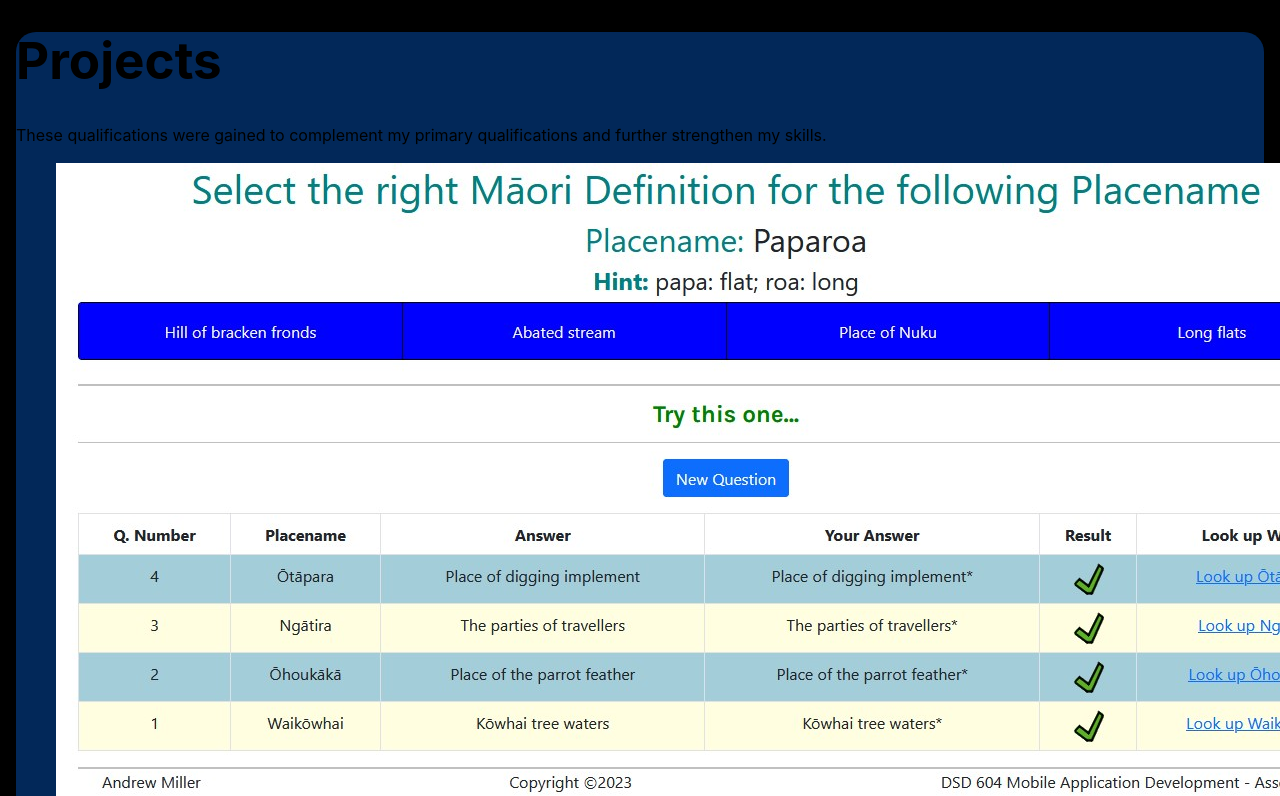
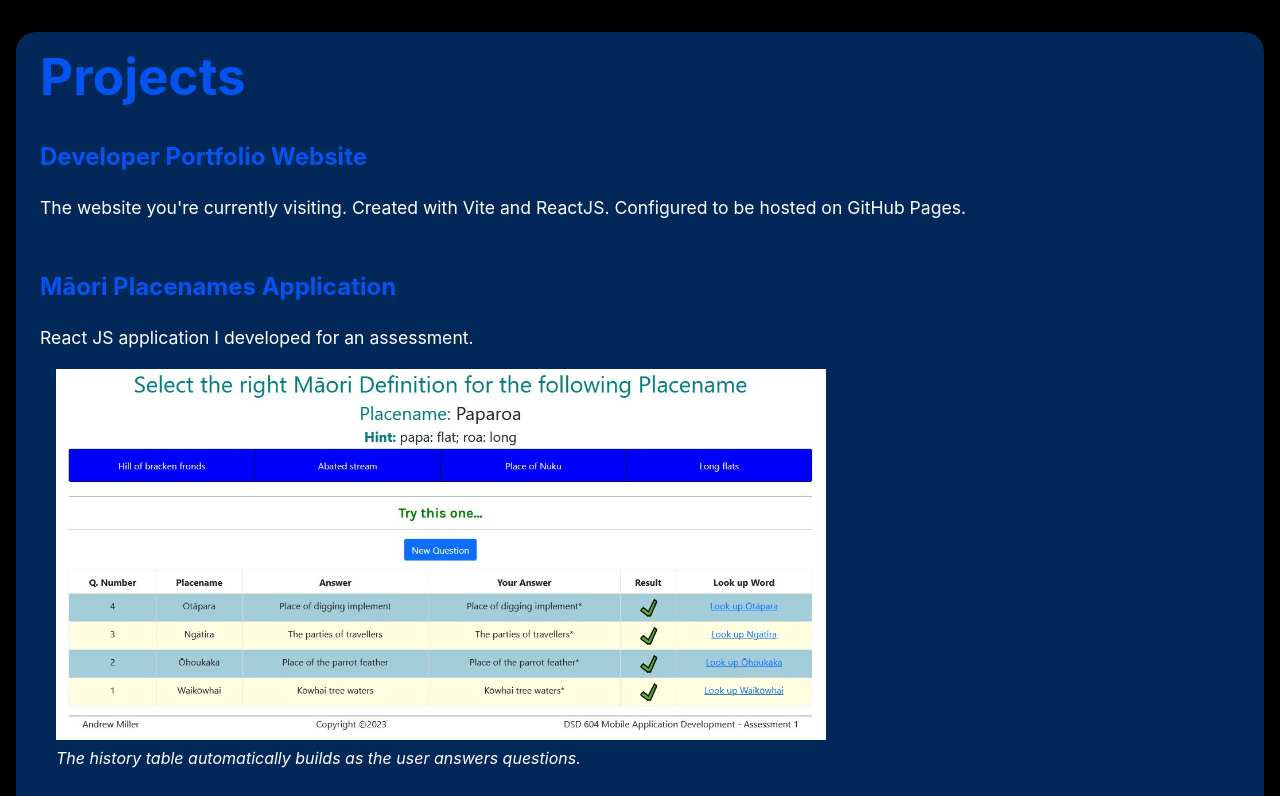
Before and after one commit to andrew-william-miller/andrew-william-miller.github.io, a React (Vite) app: page /reactjs in a window 1280 px wide. Shown: the part 211-1007 px from the top of the page. Built offline with nearby package versions, Linux system fonts and the light colour scheme.

Commit message:
Dynamic Project Headers and descriptions implemented for Overview page. Added some CSS for Overview page. (more to come)

```diff
--- a/src/App.css
+++ b/src/App.css
@@ -203,12 +203,53 @@ footer p {
 }
 
 /* ~~~~~~~~ Overview ~~~~~~~~ */
+.projectWrap {
+  margin-bottom: 3rem;
+}
+
 .overviewContainer {
   max-width: var(--maxContainerWidth);
   background-color: var(--containerBackgroundColor);
   margin: 1.5rem auto 1rem; /* center the div when the window is larger than the max-width (top, horizontal, bottom) */
   border-radius: 20px;
+}
 
+.overviewContainer p {
+  color: white;
+  font-size: 1.1rem;
+  margin-left: 1.5rem;
+}
+
+.overviewContainer h1 {
+  color: var(--primaryTextColor);
+  margin-left: 1.5rem;
+  padding-top: 1rem;
+}
+
+.overviewContainer h2 {
+  color: var(--primaryTextColor);
+  margin-left: 1.5rem;
+}
+
+.screenshotJpgContainer, .screenshotGifContainer, .qualificationsContainer {
+  max-width: 850px;
+}
+
+.qualificationImage, .projectScreenshot {
+  width: 100%;
+}
+
+figcaption {
+  color: white;
+  font-style: italic;
+}
+
+.qualificationsContainer {
+  margin-left: 1.5rem;
+}
+
+.screenshotJpgContainer figure, .screenshotGifContainer figure {
+  margin-bottom: 2rem;
 }
 
 /* ~~~~~~~~ Media Queries ~~~~~~~~ */
--- a/src/Components/Overview.jsx
+++ b/src/Components/Overview.jsx
@@ -49,7 +49,7 @@ const Overview = ({ qualificationImages, projectData }) => {
           <h1>Qualifications</h1>
           <p>These qualifications were gained to complement my primary qualifications and further strengthen my skills.</p>
           {loadedQualificationImages.map(imageSrc => (
-            <img key={getKeyFromSrc(imageSrc)} src={imageSrc}/>
+            <img className="qualificationImage" key={getKeyFromSrc(imageSrc)} src={imageSrc}/>
           ))}
         </div>
       }
--- a/src/Components/ProjectOverview.jsx
+++ b/src/Components/ProjectOverview.jsx
@@ -65,11 +65,13 @@ const ProjectOverview = ({ header, description, screenshotsJpgData, screenshotsG
     }, [screenshotsGifData]);
 
     return (
-        <>
+        <div className="projectWrap">
+            <h2>{header}</h2>
+            <p>{description}</p>
             {loadedJpgScreenshots.length + loadedGifScreenshots.length > 0 &&
                 <div className="screenshotOuterContainer">
                     {/* below p tag is just copy paste, TODO: implement descriptions and captions */}
-                    <p>These qualifications were gained to complement my primary qualifications and further strengthen my skills.</p>
+
                     {loadedJpgScreenshots &&
                         <div className="screenshotJpgContainer">
                             {loadedJpgScreenshots.map(imageSrc => (
@@ -93,7 +95,7 @@ const ProjectOverview = ({ header, description, screenshotsJpgData, screenshotsG
                     }
                 </div>
             }
-        </>
+        </div>
     );
 }
 
--- a/src/Data/projectOverview.json
+++ b/src/Data/projectOverview.json
@@ -23,7 +23,7 @@
                         "maoriPlacenamesQuestion": "The history table automatically builds as the user answers questions."
                     },
                     "screenshotsGifData": {
-                        "maoriPlacenamesAnsweringQuestion": "Dynamic CSS styling and Randomized prompts / messages as the user plays the game to enhance the user experience"
+                        "maoriPlacenamesAnsweringQuestion": "Dynamic CSS styling and Randomized prompts / messages as the user plays the game to enhance the user experience."
                     }
                 }
             ]
```
